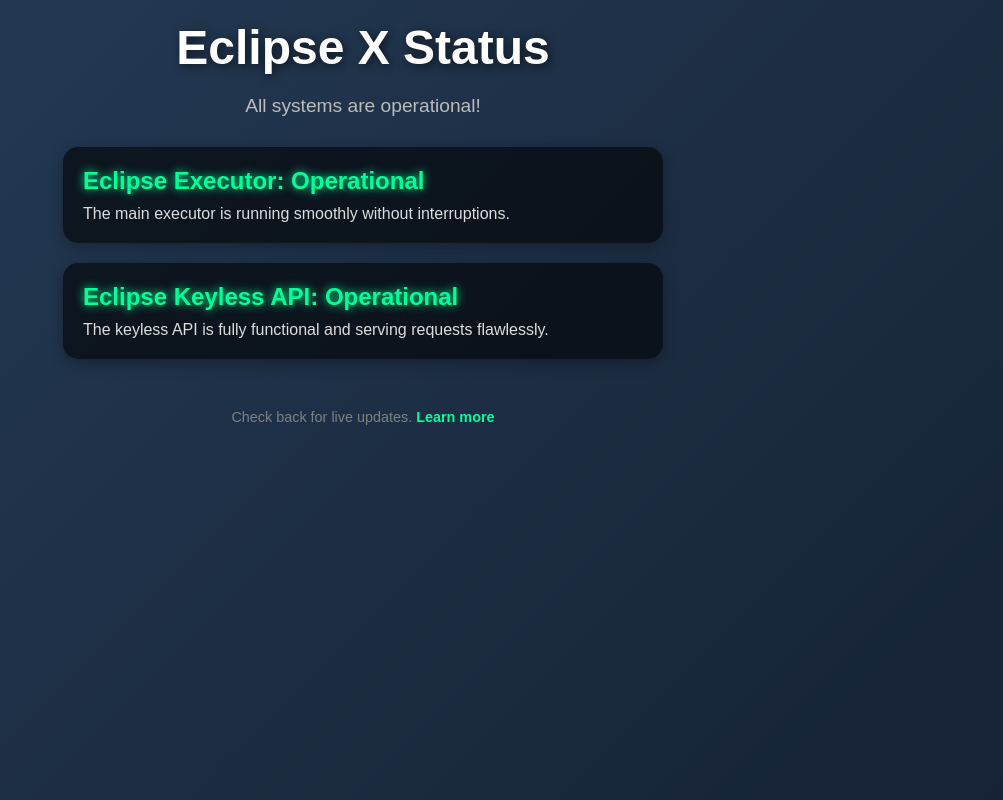
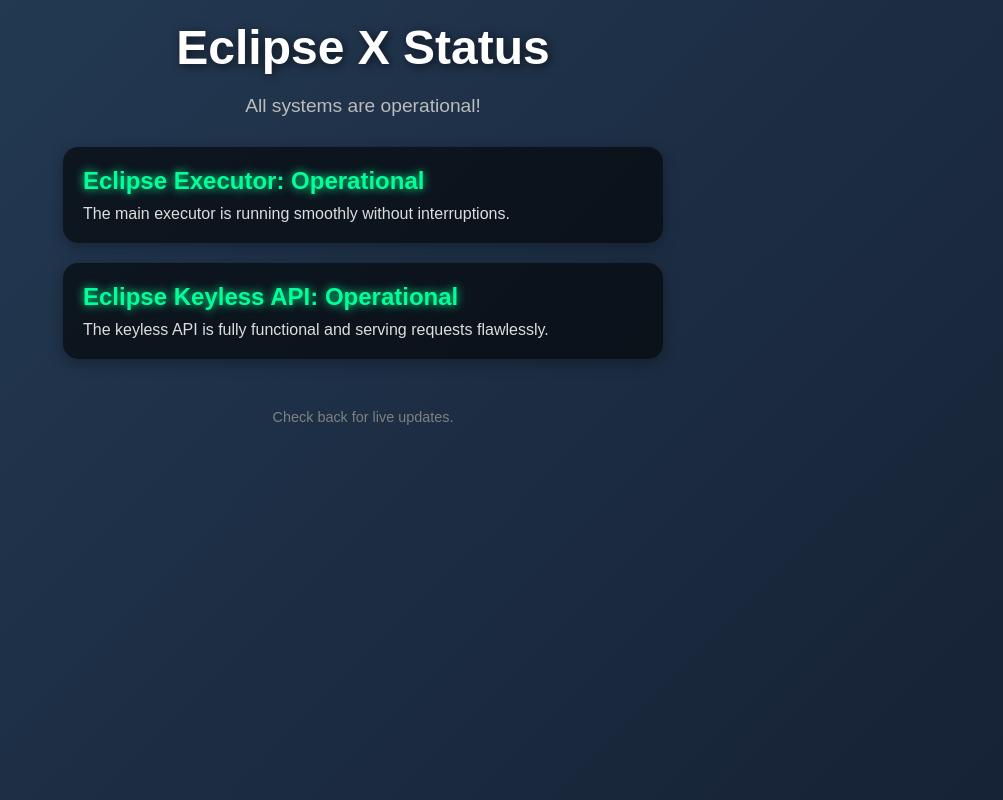
Before and after one commit to RBLXPLOITER/Status.Eclipse, a plain HTML site: page index.html in a window 1280 px wide. Shown: the whole page, without its empty margins (277-1280 px from the left). Drawn offline with Linux system fonts and the light colour scheme.

Commit message:
Update index.html

```diff
--- a/index.html
+++ b/index.html
@@ -138,7 +138,7 @@
         </div>
     </div>
     <div class="footer">
-        <p>Check back for live updates. <a href="https://yourstatuspage.link" target="_blank">Learn more</a></p>
+        <p>Check back for live updates. </p>
     </div>
 </body>
 
```
